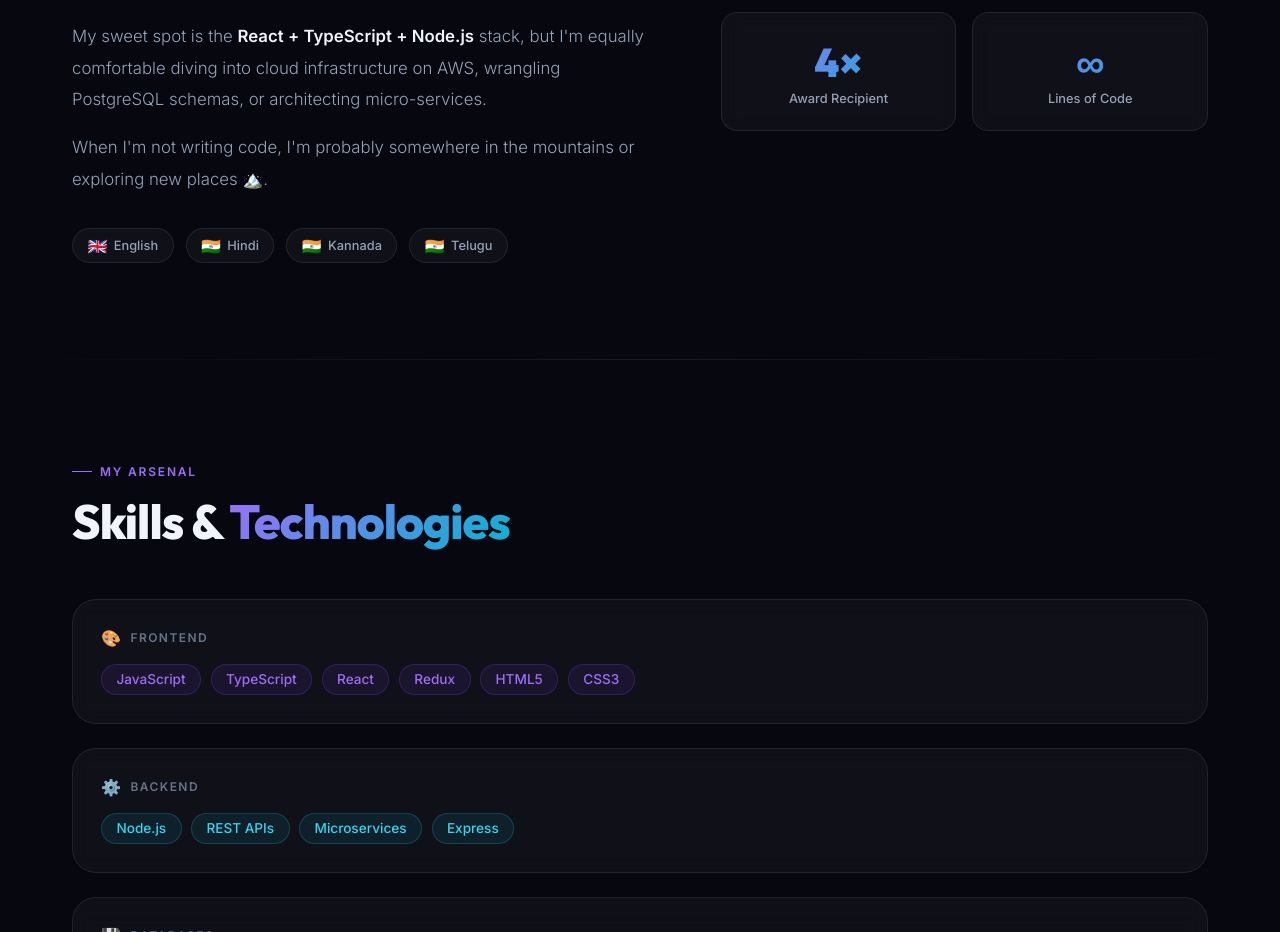
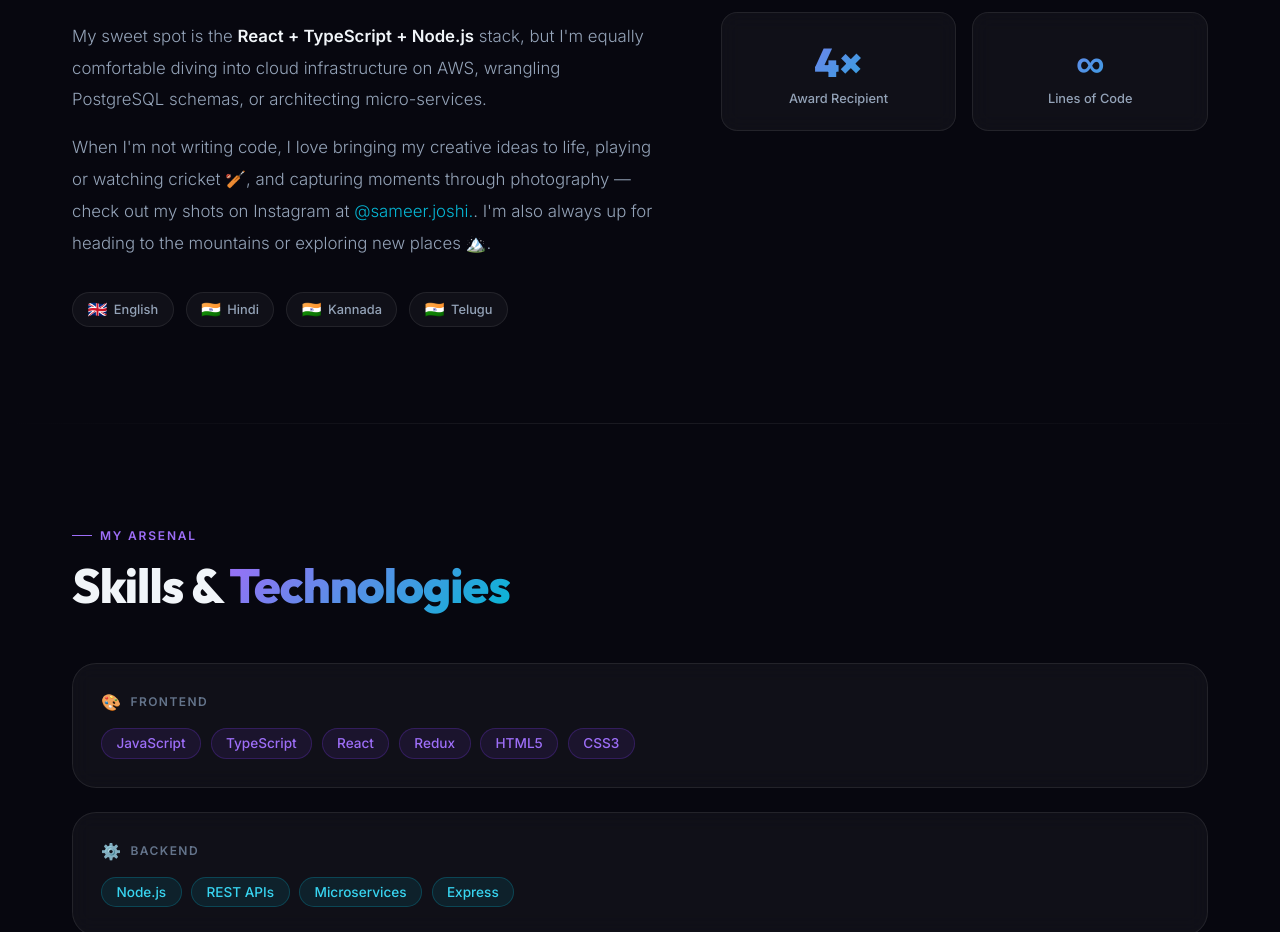
Before and after one commit to SameerJoshi7/MyProfile, a React (Vite) app: page / in a window 1280 px wide. Shown: the part 1163-2095 px from the top of the page. Built offline with nearby package versions, Linux system fonts and the light colour scheme.

Commit message:
Update About section to include hobbies and Instagram link

```diff
--- a/src/App.tsx
+++ b/src/App.tsx
@@ -228,7 +228,7 @@
                 architecting micro-services.
               </p>
               <p>
-                When I'm not writing code, I'm probably somewhere in the mountains or exploring new places 🏔️.
+                When I'm not writing code, I love bringing my creative ideas to life, playing or watching cricket 🏏, and capturing moments through photography — check out my shots on Instagram at <a href="https://instagram.com/sameer.joshi." target="_blank" style={{ color: 'var(--cyan)', textDecoration: 'none' }} id="instagramLink">@sameer.joshi.</a>. I'm also always up for heading to the mountains or exploring new places 🏔️.
               </p>
             </div>
             <div className="about-langs">
```
